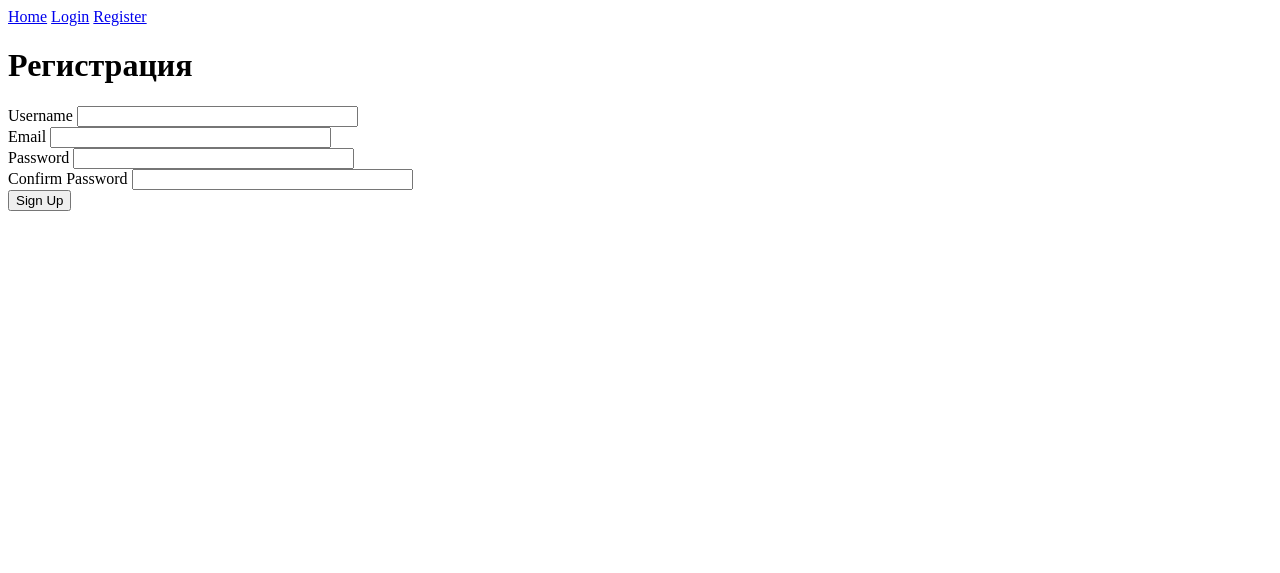
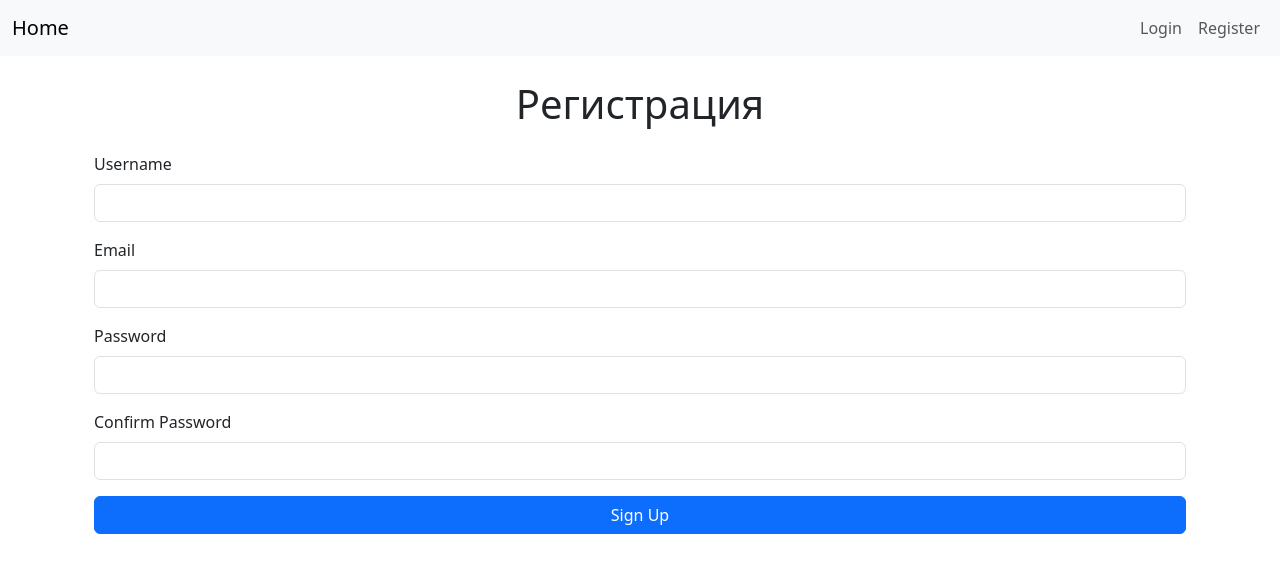
Before and after one commit to HexaZeroProjects/authWebPy, a Flask app: page /register in a window 1280 px wide. Shown: the top 573 px of the page. Run offline with Flask 3, Linux system fonts and the light colour scheme; some libraries are stand-ins or nearby versions.

Commit message:
готово

```diff
--- a/app/forms.py
+++ b/app/forms.py
@@ -27,3 +27,29 @@ class LoginForm(FlaskForm):
     password = PasswordField('Password', validators=[DataRequired()])
     remember = BooleanField('Запомни меня')
     submit = SubmitField('Login')
+
+
+from flask_wtf import FlaskForm
+from wtforms import StringField, PasswordField, SubmitField
+from wtforms.validators import DataRequired, Length, Email, EqualTo, ValidationError
+from app.models import User
+from flask_login import current_user
+
+class UpdateAccountForm(FlaskForm):
+    username = StringField('Имя пользователя', validators=[DataRequired(), Length(min=2, max=20)])
+    email = StringField('Email', validators=[DataRequired(), Email()])
+    password = PasswordField('Новый пароль', validators=[Length(min=6)])
+    confirm_password = PasswordField('Подтвердите пароль', validators=[EqualTo('password')])
+    submit = SubmitField('Сохранить изменения')
+
+    def validate_username(self, username):
+        if username.data != current_user.username:
+            user = User.query.filter_by(username=username.data).first()
+            if user:
+                raise ValidationError('Это имя пользователя уже занято.')
+
+    def validate_email(self, email):
+        if email.data != current_user.email:
+            user = User.query.filter_by(email=email.data).first()
+            if user:
+                raise ValidationError('Этот email уже используется.')
--- a/app/routes.py
+++ b/app/routes.py
@@ -1,49 +1,93 @@
 from flask import render_template, request, redirect, url_for, flash
 from flask_login import login_user, logout_user, current_user, login_required
 from app.models import User
-from app import app, db, bcrypt
-from app.forms import RegistrationForm, LoginForm
+from app import app, db, bcrypt, login_manager
+from app.forms import RegistrationForm, LoginForm, UpdateAccountForm
+
+
+# Загрузка пользователя для Flask-Login
+@login_manager.user_loader
+def load_user(user_id):
+    return User.query.get(int(user_id))
+
 
 @app.route('/')
 @app.route('/home')
 def home():
     return render_template('home.html')
 
+# Маршрут регистрации
 @app.route('/register', methods=['GET', 'POST'])
 def register():
     if current_user.is_authenticated:
-        return redirect(url_for('home'))
+        return redirect(url_for('account'))  # Перенаправление на аккаунт, если пользователь уже аутентифицирован
     form = RegistrationForm()
     if form.validate_on_submit():
         hashed_password = bcrypt.generate_password_hash(form.password.data).decode('utf-8')
         user = User(username=form.username.data, email=form.email.data, password=hashed_password)
         db.session.add(user)
-        db.session.commit()
-        flash('Вы успешно зарегистрировались!', 'success')
-        return redirect(url_for('login'))
-    return render_template('register.html', form=form, title='Register')
+        try:
+            db.session.commit()
+            flash('Вы успешно зарегистрировались! Теперь вы можете войти.', 'success')
+            return redirect(url_for('login'))
+        except:
+            db.session.rollback()
+            flash('Произошла ошибка при регистрации. Возможно, email или username уже существуют.', 'danger')
+    return render_template('register.html', form=form, title='Регистрация')
 
+
+# Маршрут логина
 @app.route('/login', methods=['GET', 'POST'])
 def login():
     if current_user.is_authenticated:
-        return redirect(url_for('home'))
+        return redirect(url_for('account'))
     form = LoginForm()
     if form.validate_on_submit():
         user = User.query.filter_by(email=form.email.data).first()
         if user and bcrypt.check_password_hash(user.password, form.password.data):
             login_user(user, remember=form.remember.data)
-            return redirect(url_for('home'))
+            flash('Вы вошли в систему.', 'success')
+            next_page = request.args.get('next')
+            return redirect(next_page) if next_page else redirect(url_for('account'))
         else:
-            flash('Введены неверные данные')
-    return render_template('login.html', form=form, title='Login')
+            flash('Неверный email или пароль.', 'danger')
+    return render_template('login.html', form=form, title='Вход')
 
 
+# Маршрут выхода
 @app.route('/logout')
+@login_required
 def logout():
     logout_user()
-    return redirect(url_for('home'))
+    flash('Вы вышли из системы.', 'info')
+    return redirect(url_for('login'))
 
-@app.route('/account')
+
+# Маршрут аккаунта
+@app.route('/account', methods=['GET', 'POST'])
 @login_required
 def account():
-    return render_template('account.html')
+    form = UpdateAccountForm()
+    if form.validate_on_submit():
+        current_user.username = form.username.data
+        current_user.email = form.email.data
+        if form.password.data:  # Обновление пароля только если указан
+            current_user.password = bcrypt.generate_password_hash(form.password.data).decode('utf-8')
+        db.session.commit()
+        flash('Ваш профиль был обновлен!', 'success')
+        return redirect(url_for('account'))
+    elif request.method == 'GET':  # Заполняем форму текущими данными пользователя
+        form.username.data = current_user.username
+        form.email.data = current_user.email
+
+    return render_template('account.html', title='Аккаунт', form=form)
+
+
+@app.route('/delete_account', methods=['POST'])
+@login_required
+def delete_account():
+    user = current_user
+    db.session.delete(user)
+    db.session.commit()
+    flash('Ваш аккаунт был удален.', 'info')
+    return redirect(url_for('home'))
--- a/app/templates/base.html
+++ b/app/templates/base.html
@@ -3,35 +3,61 @@
 <head>
     <meta charset="UTF-8">
     <title>
-        {% block title %}
+        {% block title %}{% endblock %}
+    </title>
+    <!-- Подключение Bootstrap CSS -->
+    <link href="https://cdn.jsdelivr.net/npm/bootstrap@5.3.0/dist/css/bootstrap.min.css" rel="stylesheet">
 
-        {% endblock %}
-    </title>
 </head>
 <body>
 
-    <nav>
-        <a href="{{ url_for('home') }}">Home</a>
-        {% if current_user.is_authenticated %}
-            <a href="{{ url_for('account') }}">Account</a>
-            <a href="{{ url_for('logout') }}">Logout</a>
-        {% else %}
-            <a href="{{ url_for('login') }}">Login</a>
-            <a href="{{ url_for('register') }}">Register</a>
-        {% endif %}
+    <!-- Навигационная панель -->
+    <nav class="navbar navbar-expand-lg navbar-light bg-light">
+        <div class="container-fluid">
+            <a class="navbar-brand" href="{{ url_for('home') }}">Home</a>
+            <button class="navbar-toggler" type="button" data-bs-toggle="collapse" data-bs-target="#navbarNav" aria-controls="navbarNav" aria-expanded="false" aria-label="Toggle navigation">
+                <span class="navbar-toggler-icon"></span>
+            </button>
+            <div class="collapse navbar-collapse" id="navbarNav">
+                <ul class="navbar-nav ms-auto">
+                    {% if current_user.is_authenticated %}
+                        <li class="nav-item">
+                            <a class="nav-link" href="{{ url_for('account') }}">Account</a>
+                        </li>
+                        <li class="nav-item">
+                            <a class="nav-link" href="{{ url_for('logout') }}">Logout</a>
+                        </li>
+                    {% else %}
+                        <li class="nav-item">
+                            <a class="nav-link" href="{{ url_for('login') }}">Login</a>
+                        </li>
+                        <li class="nav-item">
+                            <a class="nav-link" href="{{ url_for('register') }}">Register</a>
+                        </li>
+                    {% endif %}
+                </ul>
+            </div>
+        </div>
     </nav>
 
-    <div>
+    <div class="container mt-4">
+        <!-- Отображение сообщений -->
         {% with messages = get_flashed_messages(with_categories=true) %}
             {% if messages %}
                 {% for category, message in messages %}
-                    <div class="{{ category }}">{{ message }}</div>
+                    <div class="alert alert-{{ category }} alert-dismissible fade show" role="alert">
+                        {{ message }}
+                        <button type="button" class="btn-close" data-bs-dismiss="alert" aria-label="Close"></button>
+                    </div>
                 {% endfor %}
             {% endif %}
         {% endwith %}
+        <!-- Основное содержание страницы -->
         {% block content %}{% endblock %}
     </div>
 
-
+    <!-- Подключение Bootstrap JS и Popper.js -->
+    <script src="https://cdn.jsdelivr.net/npm/@popperjs/core@2.11.8/dist/umd/popper.min.js"></script>
+    <script src="https://stackpath.bootstrapcdn.com/bootstrap/5.3.3/js/bootstrap.min.js"></script>
 </body>
 </html>
--- a/app/templates/home.html
+++ b/app/templates/home.html
@@ -1,9 +1,11 @@
 {% extends "base.html" %}
 
 {% block title %}
-Home
+Главная
 {% endblock %}
 
 {% block content %}
-    <h1>Добро пожаловать на домашнюю страницу!</h1>
+<div class="container mt-4">
+    <h1 class="text-center">Добро пожаловать на домашнюю страницу!</h1>
+</div>
 {% endblock %}
--- a/app/templates/register.html
+++ b/app/templates/register.html
@@ -1,33 +1,33 @@
 {% extends "base.html" %}
 
 {% block title %}
-регистрация
+Регистрация
 {% endblock %}
 
 {% block content %}
-<h1>Регистрация</h1>
-<form method="post" action="{{ url_for('register') }}">
+<div class="container mt-4">
+    <h1 class="text-center mb-4">Регистрация</h1>
+    <form method="post" action="{{ url_for('register') }}" class="needs-validation" novalidate>
         {{ form.hidden_tag() }}
-        <div>
-            {{ form.username.label }}
-            {{ form.username(size=32) }}
+        <div class="mb-3">
+            {{ form.username.label(class="form-label") }}
+            {{ form.username(class="form-control", size=32) }}
         </div>
-        <div>
-            {{ form.email.label }}
-            {{ form.email(size=32) }}
+        <div class="mb-3">
+            {{ form.email.label(class="form-label") }}
+            {{ form.email(class="form-control", size=32) }}
         </div>
-        <div>
-            {{ form.password.label }}
-            {{ form.password(size=32) }}
+        <div class="mb-3">
+            {{ form.password.label(class="form-label") }}
+            {{ form.password(class="form-control", size=32) }}
         </div>
-        <div>
-            {{ form.confirm_password.label }}
-            {{ form.confirm_password(size=32) }}
+        <div class="mb-3">
+            {{ form.confirm_password.label(class="form-label") }}
+            {{ form.confirm_password(class="form-control", size=32) }}
         </div>
-        <div>
-            {{ form.submit() }}
+        <div class="text-center">
+            {{ form.submit(class="btn btn-primary w-100") }}
         </div>
-
-</form>
-
+    </form>
+</div>
 {% endblock %}
```
Also changed, not shown: app/templates/account.html (+60 -2 lines), app/templates/login.html (+16 -16 lines).
